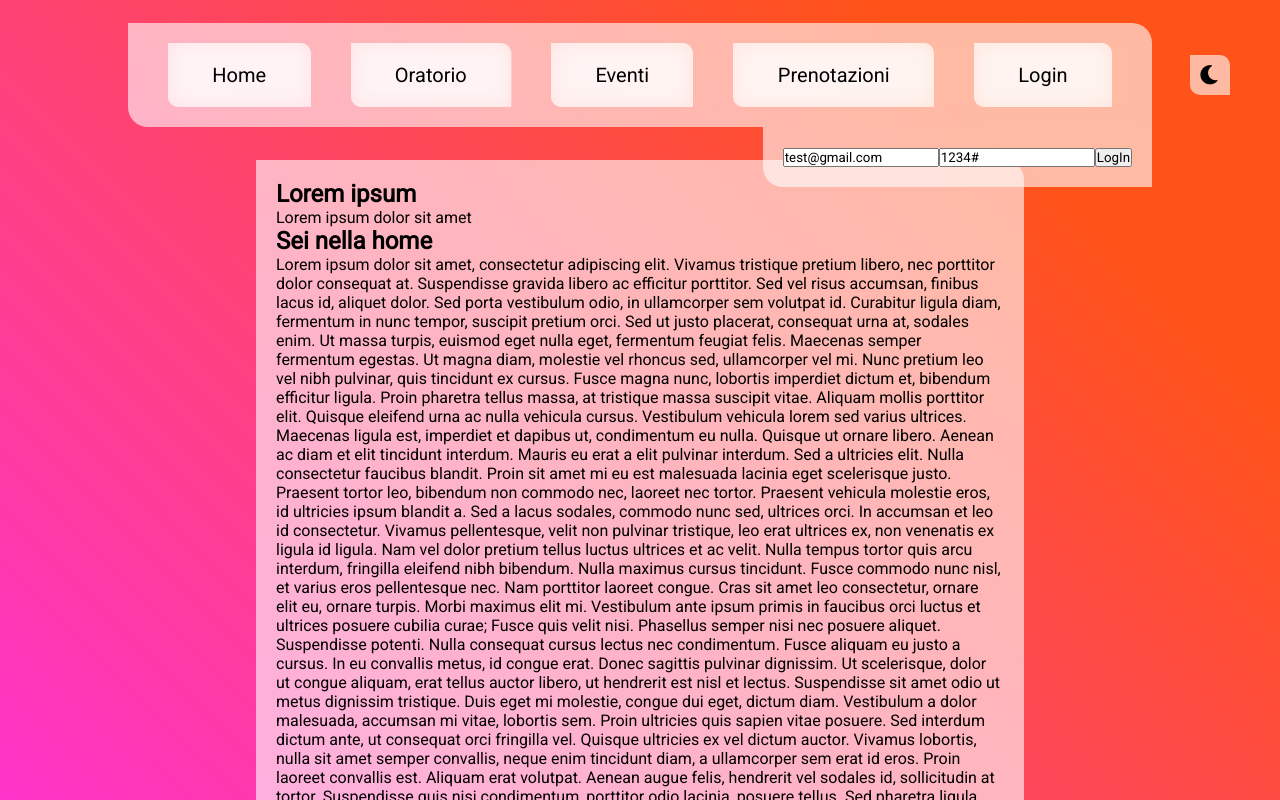
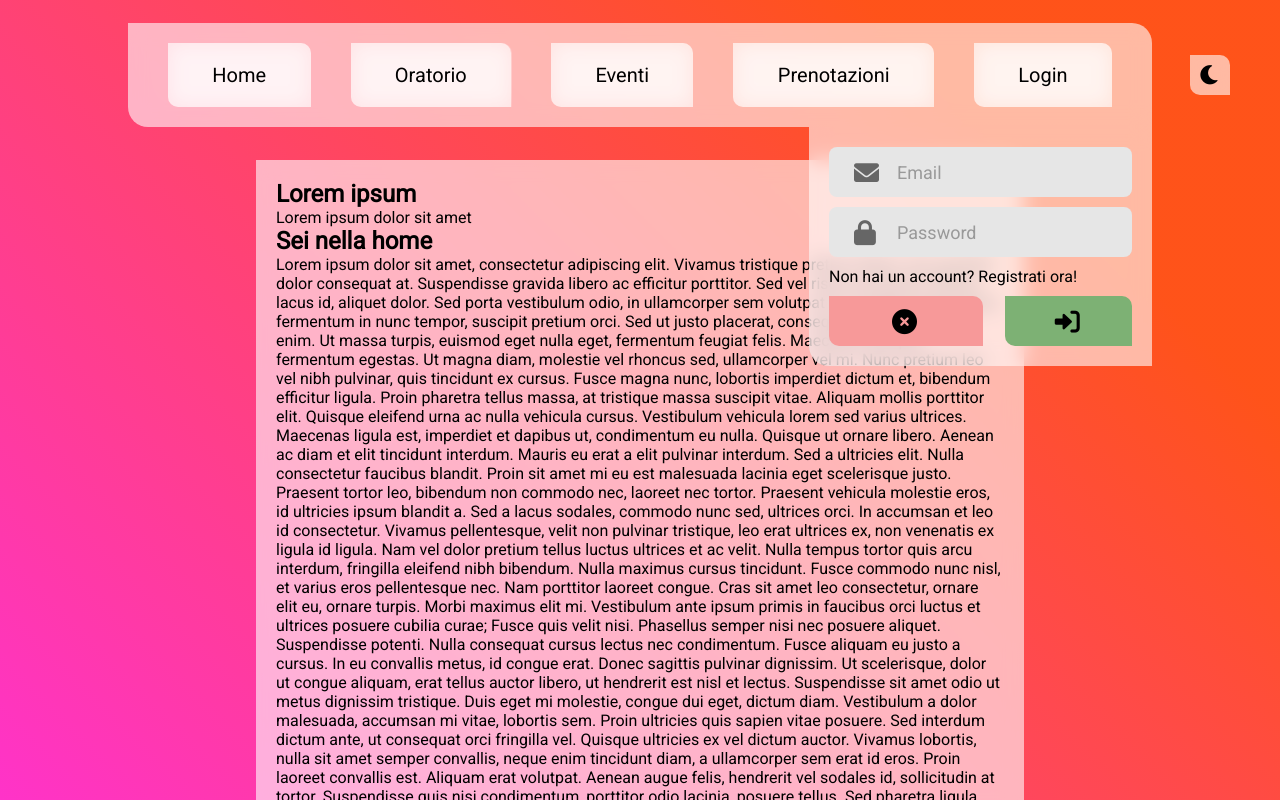
Before and after one commit to T31-IS2022/Frontend, a Vue app: page / in a window 1280 px wide. Both pictures are taken after a click on the button "Login". Built offline with nearby package versions, Linux system fonts and the light colour scheme.

Commit message:
Stile popup di login

```diff
--- a/src/App.vue
+++ b/src/App.vue
@@ -107,8 +107,10 @@ function toggleDarkMode() {
             </div>
         </div>
 
-        <div id="footer">
-            <div class="acrylic">Made with &#10084;&#65039; by Gruppo T31</div>
+        <div id="footer" class="unselectable">
+            <div class="rounded-corners-small acrylic">
+                Made with &#10084;&#65039; by Gruppo T31
+            </div>
         </div>
     </div>
 </template>
--- /dev/null
+++ b/src/assets/input.css
@@ -0,0 +1,200 @@
+/* stile campi di input */
+:root {
+    --input100-col: #666666;
+    --input100-bg: #e6e6e6;
+    --input100-shadow: rgba(87, 184, 70, 0.8);
+    --input100-hover-icon: #57b846;
+}
+
+input,
+select {
+    border: none;
+    outline: none;
+}
+
+.wrap-input100 input:focus {
+    border-color: transparent !important;
+}
+
+input:focus::-webkit-input-placeholder {
+    color: transparent;
+}
+input:focus:-moz-placeholder {
+    color: transparent;
+}
+input:focus::-moz-placeholder {
+    color: transparent;
+}
+input:focus:-ms-input-placeholder {
+    color: transparent;
+}
+
+input::-webkit-input-placeholder {
+    color: #999999;
+}
+input:-moz-placeholder {
+    color: #999999;
+}
+input::-moz-placeholder {
+    color: #999999;
+}
+input:-ms-input-placeholder {
+    color: #999999;
+}
+
+.wrap-input100 {
+    position: relative;
+    width: 100%;
+    z-index: 1;
+    margin-bottom: 10px;
+}
+.input100 {
+    font-size: 18px;
+    line-height: 1.5;
+    color: var(--input100-col);
+
+    display: block;
+    width: 100%;
+    background: var(--input100-bg);
+    height: 50px;
+    border-radius: 8px;
+    padding: 0 30px 0 68px;
+}
+.focus-input100 {
+    display: block;
+    position: absolute;
+    border-radius: 8px;
+    bottom: 0;
+    left: 0;
+    z-index: -1;
+    width: 100%;
+    height: 100%;
+    box-shadow: 0px 0px 0px 0px;
+    color: var(--input100-shadow);
+}
+
+.input100:focus + .focus-input100 {
+    -webkit-animation: anim-shadow 0.5s ease-in-out forwards;
+    animation: anim-shadow 0.5s ease-in-out forwards;
+}
+
+@-webkit-keyframes anim-shadow {
+    to {
+        box-shadow: 0px 0px 35px 12px;
+        opacity: 0;
+    }
+}
+
+@keyframes anim-shadow {
+    to {
+        box-shadow: 0px 0px 35px 12px;
+        opacity: 0;
+    }
+}
+
+.symbol-input100 {
+    font-size: 25px;
+
+    display: -webkit-box;
+    display: -webkit-flex;
+    display: -moz-box;
+    display: -ms-flexbox;
+    display: flex;
+    align-items: center;
+    position: absolute;
+    border-radius: 25px;
+    bottom: 0;
+    left: 0;
+    width: 100%;
+    height: 100%;
+    padding-left: 25px;
+    pointer-events: none;
+    color: var(--input100-col);
+
+    -webkit-transition: color 0.4s;
+    -o-transition: color 0.4s;
+    -moz-transition: color 0.4s;
+    transition: color 0.4s;
+
+    -webkit-transition: padding 0.4s;
+    -o-transition: padding 0.4s;
+    -moz-transition: padding 0.4s;
+    transition: padding 0.4s;
+}
+
+.input100:focus + .focus-input100 + .symbol-input100 {
+    color: var(--input100-hover-icon);
+    padding-left: 20px;
+}
+
+/* modifiche ai campi autocomplete che sono anche input100 */
+.wrap-input100 .autocomplete {
+    width: 100%;
+}
+/* fine stile campi di input */
+
+/* stile bottoni form */
+.form-button.green {
+    background-color: rgb(125, 177, 116);
+    color: transparent;
+}
+
+.form-button.green:hover {
+    background-color: rgb(59, 163, 40);
+}
+
+.form-button.red {
+    background-color: rgb(247, 153, 153);
+    color: transparent;
+}
+
+.form-button.red:hover {
+    background-color: rgb(255, 74, 74);
+}
+/* fine stile bottoni form */
+
+/* stile bottoni animati */
+button.animated {
+    color: transparent;
+    height: 50px;
+    padding: 0px 20px 0px 55px;
+    border: none;
+    font-size: 18px;
+    font-weight: bold;
+    line-height: 1.5;
+    text-transform: uppercase;
+    position: relative;
+    justify-content: center;
+    align-items: center;
+    transition: background-color 0.4s;
+    cursor: pointer;
+
+    /* testo non selezionabile */
+    -webkit-touch-callout: none;
+    -webkit-user-select: none;
+    -khtml-user-select: none;
+    -moz-user-select: none;
+    -ms-user-select: none;
+    user-select: none;
+}
+
+button.animated:hover {
+    background: var(--input100-hover-icon);
+    color: black;
+}
+
+button.animated > i {
+    margin: 0px;
+    position: absolute;
+    left: calc(50% - 14px);
+    bottom: calc(50% - 12.5px);
+    transition: margin ease 0.5s;
+    font-size: 25px;
+    color: black;
+}
+
+button.animated:hover > i {
+    margin-left: calc(-50% + 28px);
+    color: black;
+}
+/* fine stile bottoni animati */
--- a/src/assets/main.css
+++ b/src/assets/main.css
@@ -1,4 +1,4 @@
-/* @import "./base.css"; */
+@import "./input.css";
 @import url("https://fonts.googleapis.com/css2?family=Roboto&display=swap");
 
 #app {
@@ -275,6 +275,11 @@ html {
     padding: 20px;
 }
 
+.rounded-corners-small {
+    border-top-right-radius: 10px;
+    border-bottom-left-radius: 10px;
+}
+
 #header {
     height: var(--header-height);
     width: 100vw;
@@ -370,17 +375,20 @@ html {
     display: flex;
     align-items: center;
     justify-content: center;
-
-    -webkit-user-select: none; /* Safari */
-    -moz-user-select: none; /* Firefox */
-    -ms-user-select: none; /* IE10+/Edge */
-    user-select: none; /* Standard */
 }
 
 #footer > div {
     width: fit-content;
-    border-top-right-radius: 10px;
-    border-bottom-left-radius: 10px;
     line-height: calc(var(--footer-height) - 20px);
     padding: 0px 40px;
 }
+
+.unselectable {
+    /* testo non selezionabile */
+    -webkit-touch-callout: none;
+    -webkit-user-select: none;
+    -khtml-user-select: none;
+    -moz-user-select: none;
+    -ms-user-select: none;
+    user-select: none;
+}
--- a/src/components/Login.vue
+++ b/src/components/Login.vue
@@ -9,14 +9,18 @@ import {
 const HOST = `http://localhost:3000`;
 const API_USER_URL = HOST + `/utente`;
 
-const email = ref("test@gmail.com");
-const password = ref("1234#");
+//variabili in che contengono il valore dei campi del login
+const email = ref("");
+const password = ref("");
 
 // const loggedUser = ref({})
 // const loggedUser = defineProps(['loggedUser'])
 const emit = defineEmits(["login"]);
 
 function login() {
+    //chiudo il popup
+    togglePopupLogin();
+
     //inserisco i valori come campi di un form
     const loginData = new URLSearchParams();
     loginData.append("email", email.value);
@@ -55,6 +59,9 @@ function login() {
 }
 
 function logout() {
+    //chiudo il popup
+    togglePopupLogin();
+
     clearLoggedUser();
 }
 
@@ -85,14 +92,20 @@ function togglePopupLogin() {
     let popup = document.getElementById("popup-login");
     let navbar = document.getElementById("navbar");
 
-    let navbarHeight = window
-        .getComputedStyle(navbar, null)
-        .getPropertyValue("height");
+    document.body.appendChild(popup);
 
     if (!popupLoginVisible) {
-        popup.style.right = "0px";
-        popup.style.top = navbarHeight;
         popup.style.display = "block";
+
+        //posizionamento del popup sotto alla navbar
+        let popupRect = popup.getBoundingClientRect();
+        var navbarRect = navbar.getBoundingClientRect();
+
+        let popupRight = window.innerWidth - navbarRect.x - navbarRect.width;
+        let popupTop = navbarRect.y + navbarRect.height;
+
+        popup.style.right = popupRight + "px";
+        popup.style.top = popupTop + "px";
     } else {
         popup.style.display = "none";
     }
@@ -103,27 +116,129 @@ function togglePopupLogin() {
 
 <template>
     <button id="login-button" class="acrylic" @click="togglePopupLogin()">
-        <span v-if="loggedUser.token">
-            Ciao {{ loggedUser.nome }}
-            <!--
-            <a :href="HOST + '/' + loggedUser.self">{{ loggedUser.email }}</a>
-            <button type="button" @click="logout">LogOut</button>
-            -->
-        </span>
+        <span v-if="loggedUser.token"> Ciao {{ loggedUser.nome }} </span>
         <span v-if="!loggedUser.token">Login</span>
     </button>
     <div id="popup-login">
         <div class="acrylic rounded-corners">
             <form>
                 <span v-if="loggedUser.token">
-                    Welcome
-                    <button type="button" @click="logout">LogOut</button>
+                    Welcome {{ loggedUser.nome }}
+                    <div class="button-line">
+                        <button
+                            type="button"
+                            class="
+                                form-button
+                                red
+                                animated
+                                rounded-corners-small
+                            "
+                            @click="togglePopupLogin()"
+                        >
+                            <i
+                                class="fa-solid fa-circle-xmark"
+                                aria-hidden="true"
+                            ></i>
+                            <span>Indietro</span>
+                        </button>
+                        <button
+                            type="button"
+                            class="
+                                form-button
+                                green
+                                animated
+                                rounded-corners-small
+                            "
+                            @click="logout"
+                        >
+                            <i
+                                class="fa-solid fa-right-from-bracket"
+                                aria-hidden="true"
+                            ></i>
+                            <span>Logout</span>
+                        </button>
+                    </div>
                 </span>
 
                 <span v-if="!loggedUser.token">
-                    <input name="email" v-model="email" />
-                    <input name="password" v-model="password" />
-                    <button type="button" @click="login">LogIn</button>
+                    <div class="wrap-input100">
+                        <input
+                            type="text"
+                            class="input100"
+                            name="email"
+                            placeholder="Email"
+                            v-model="email"
+                        />
+                        <span class="focus-input100"></span>
+                        <span class="symbol-input100">
+                            <i
+                                class="fa-solid fa-envelope"
+                                aria-hidden="true"
+                            ></i>
+                        </span>
+                    </div>
+                    <div class="wrap-input100">
+                        <input
+                            type="password"
+                            class="input100"
+                            name="password"
+                            placeholder="Password"
+                            v-model="password"
+                        />
+                        <span class="focus-input100"></span>
+                        <span class="symbol-input100">
+                            <i class="fa-solid fa-lock" aria-hidden="true"></i>
+                        </span>
+                    </div>
+
+                    <!-- campi di input standard
+                    <input name="email" v-model="email" placeholder="email" />
+                    <input
+                        type="password"
+                        name="password"
+                        v-model="password"
+                        placeholder="password"
+                    />
+                    <button type="button" @click="togglePopupLogin()">
+                        Indietro
+                    </button>
+                    <button type="button" @click="login">Login</button>
+                    -->
+                    <a :href="hello">Non hai un account? Registrati ora!</a>
+                    <div class="button-line">
+                        <button
+                            type="button"
+                            class="
+                                form-button
+                                red
+                                animated
+                                rounded-corners-small
+                            "
+                            @click="togglePopupLogin()"
+                        >
+                            <i
+                                class="fa-solid fa-circle-xmark"
+                                aria-hidden="true"
+                            ></i>
+                            <span>Indietro</span>
+                        </button>
+                        <button
+                            type="button"
+                            class="
+                                form-button
+                                green
+                                animated
+                                rounded-corners-small
+                            "
+                            @click="login"
+                        >
+                            <i
+                                class="fa-solid fa-right-to-bracket"
+                                aria-hidden="true"
+                            ></i>
+                            <span>Login</span>
+                        </button>
+                    </div>
                 </span>
             </form>
         </div>
@@ -144,4 +259,10 @@ function togglePopupLogin() {
 #popup-login > div {
     border-top-right-radius: 0px;
 }
+
+#popup-login div.button-line {
+    margin-top: 10px;
+    display: flex;
+    justify-content: space-between;
+}
 </style>
--- a/src/states/loggedUser.js
+++ b/src/states/loggedUser.js
@@ -22,8 +22,8 @@ function clearLoggedUser() {
     loggedUser.token = undefined;
     loggedUser.email = undefined;
     loggedUser.id = undefined;
-    nome = undefined;
-    cognome = undefined;
+    loggedUser.nome = undefined;
+    loggedUser.cognome = undefined;
 }
 
 export { loggedUser, setLoggedUser, clearLoggedUser };
```
